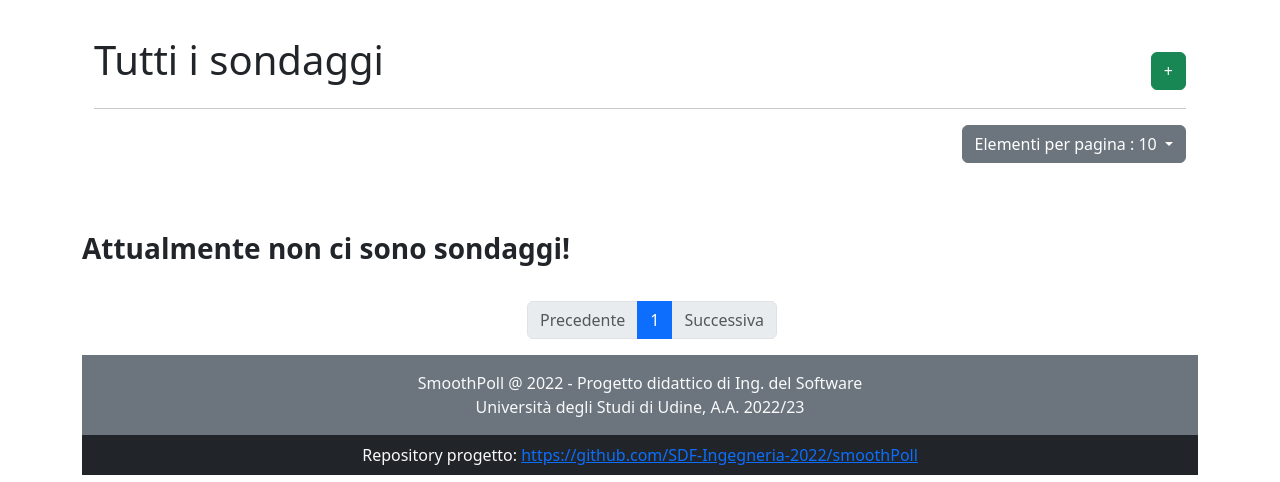
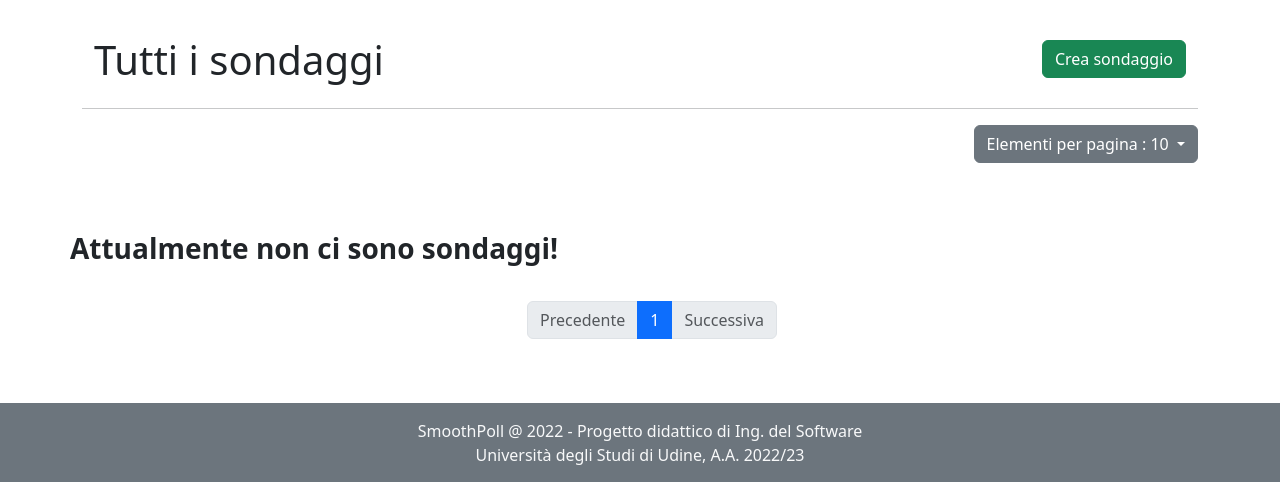
Before and after one commit to SDF-Ingegneria-2022/smoothPoll, a Django app: page /sondaggi/ in a window 1280 px wide. Shown: the part 321-803 px from the top of the page. Run offline with Django 4.2, Linux system fonts and the light colour scheme; data that the repository does not hold is empty; parts of the project's set-up code (start-up, migrations or seed data) failed here and were passed over; some libraries are stand-ins or nearby versions.

Commit message:
fix: UI improvemente page top page

```diff
--- a/polls/templates/polls/all_polls.html
+++ b/polls/templates/polls/all_polls.html
@@ -5,16 +5,16 @@
 {% block content %}
 
 <div class="container text-left">
-
     <div class="row">
         {# Title #}
-        <div class="col-md-8">
+        <div class="col-8">
             <h1> Tutti i sondaggi</h1>
         </div>
         {# New poll botton #}
-        <div class="col-md-4">
-            <a href="{% url 'polls:create_poll_form' %}"class="btn btn-success float-end w-45 mt-3 " role="button">+</a>
+        <div class="col-4">
+            <a href="{% url 'polls:create_poll_form' %}"class="btn btn-success float-end w-45 mt-1 " role="button">Crea sondaggio</a>
         </div>
+    </div>
     </div>
     <hr class="mb-0"/>
     <div class="row justify-content-end">
```
